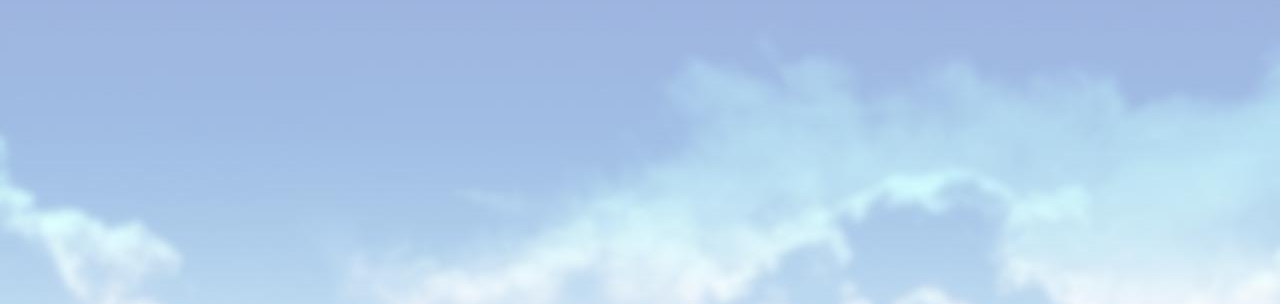
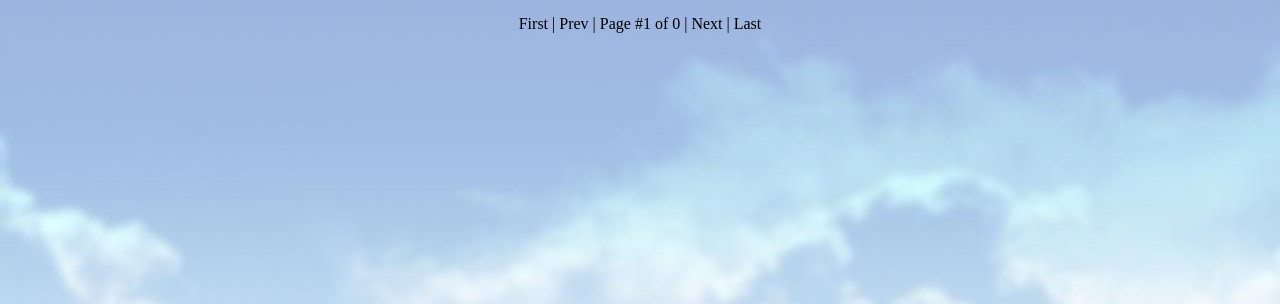
Before and after one commit to NTsvyatkov/itacademy, a Flask app: page /buygrid in a window 1280 px wide. Shown: the part 116-420 px from the top of the page. Run offline with Flask 2, Linux system fonts and the light colour scheme; data that the repository does not hold is empty; some libraries are stand-ins or nearby versions.

Commit message:
[id49]Page for buying products

```diff
--- a/store/templates/products_buy.html
+++ b/store/templates/products_buy.html
@@ -25,7 +25,7 @@
                                 }
                         }
                 }
-            creat_grid(25);
+            creat_grid();
 
             function clearing_tr(i)
                 {
@@ -147,6 +147,15 @@
                     </tr>
                 </table>
 
+                <div style="text-align: center">
+                    {% if pagination.has_prev %}<a href="{{ url_for('buygrid', page = 1) }}"> First </a>{% else %} First{% endif %} |
+                    {% if pagination.has_prev %}<a href="{{ url_for('buygrid', page = pagination.prev_num) }}"> Prev</a>{% else %} Prev{% endif %} |
+                    Page #{{pagination.page}} of {{pagination.pages}} |
+                    {% if pagination.has_next %}<a href="{{ url_for('productgrid', page = pagination.next_num) }}">Next </a>{% else %}Next {% endif %} |
+                    {% if pagination.has_next %}<a href="{{ url_for('productgrid', page = pagination.pages) }}">Last </a>{% else %}Last {% endif %}
+
+                </div>
+
             </div>
         </div>
     </body>
--- a/store/views/__init__.py
+++ b/store/views/__init__.py
@@ -11,3 +11,4 @@ from views import products
 from models import db_session
 from views import authenticate
 from views import  products_buy
+from views import user
--- a/store/views/products_buy.py
+++ b/store/views/products_buy.py
@@ -1,12 +1,13 @@
 #!/usr/bin/env python
 from flask import render_template, request, make_response, jsonify
 from business_logic.product_manager import list_products
+from maintenance.pager import Pagination
 from views import app
 
 
-@app.route('/buygrid')
-def buy_product():
-    return render_template('products_buy.html')
+#@app.route('/buygrid')
+#def buy_product():
+#    return render_template('products_buy.html')
 
 
 @app.route('/buy', methods = ['GET'])
@@ -24,3 +25,11 @@ def buy():
 #    for i in list:
 #        array.append({'id':i.id,'name':i.name,'price':i.price, 'description':i.description})
 #    return make_response(jsonify(products=array),200)
+
+@app.route('/buygrid')
+@app.route('/buygrid/<int:page>')
+def buyProducts(page=1):
+    all_rec = list_products()
+    pagination = Pagination(5, all_rec, page)
+    products = pagination.pager()
+    return render_template('products_buy.html', products=products, pagination=pagination)
```
